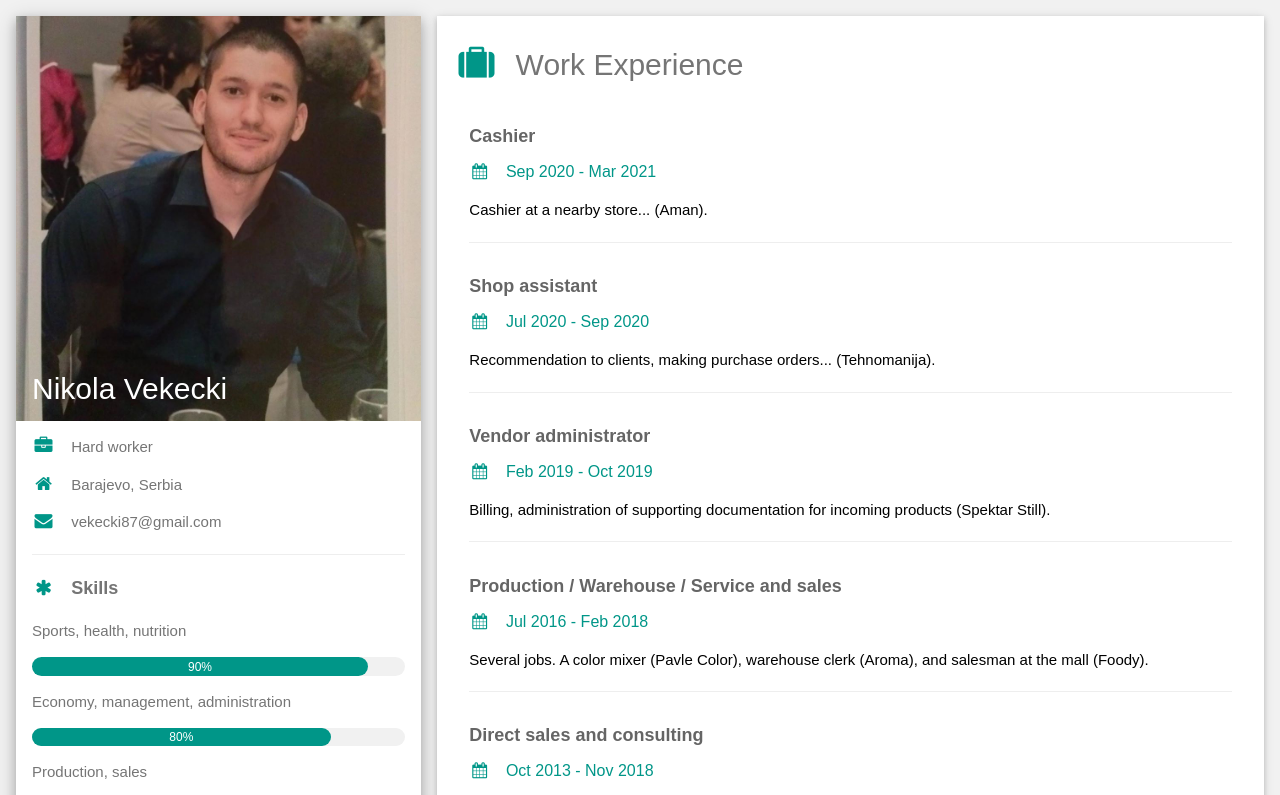
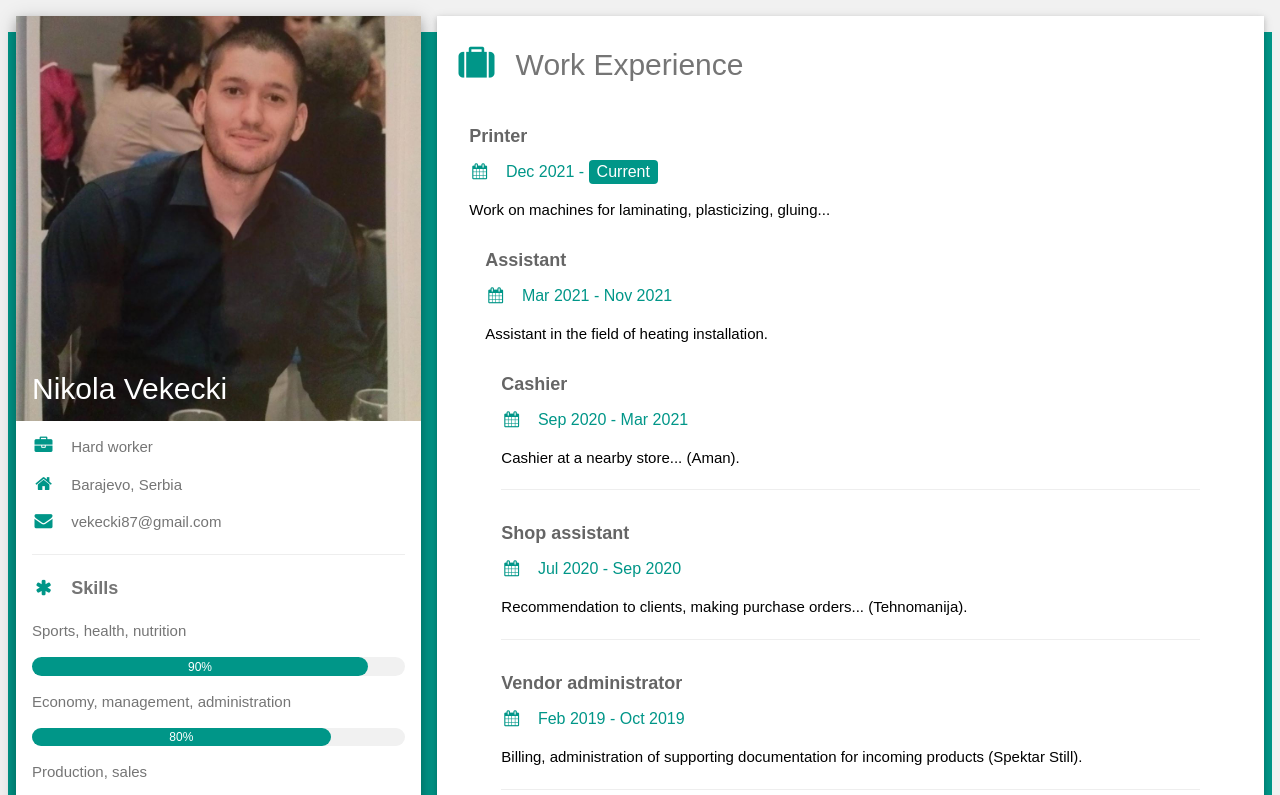
Before and after one commit to vekecki87/vekecki87.github.io, a plain HTML site: page index.html in a window 1280 px wide. Shown: the top 795 px of the page. Drawn offline with nearby package versions, Linux system fonts and the light colour scheme; a web font is replaced by a local one.

Commit message:
Update index.html

```diff
--- a/index.html
+++ b/index.html
@@ -75,6 +75,16 @@ html,body,h1,h2,h3,h4,h5,h6 {font-family: "cursive", sans-serif}
 
       <div class="w3-container w3-card w3-white w3-margin-bottom">
         <h2 class="w3-text-grey w3-padding-16"><i class="fa fa-suitcase fa-fw w3-margin-right w3-xxlarge w3-text-teal"></i>Work Experience</h2>
+        <div class="w3-container">
+          <h5 class="w3-opacity"><b>Printer</b></h5>
+          <h6 class="w3-text-teal"><i class="fa fa-calendar fa-fw w3-margin-right"></i>Dec 2021 - <span class="w3-tag w3-teal w3-round">Current</span></h6>
+         <!-- <span class="w3-tag w3-teal w3-round">Current</span> -->
+          <p>Work on machines for laminating, plasticizing, gluing...</p>
+        <div class="w3-container">
+          <h5 class="w3-opacity"><b>Assistant</b></h5>
+          <h6 class="w3-text-teal"><i class="fa fa-calendar fa-fw w3-margin-right"></i>Mar 2021 - Nov 2021</h6>
+         <!-- <span class="w3-tag w3-teal w3-round">Current</span> -->
+          <p>Assistant in the field of heating installation.</p>
         <div class="w3-container">
           <h5 class="w3-opacity"><b>Cashier</b></h5>
           <h6 class="w3-text-teal"><i class="fa fa-calendar fa-fw w3-margin-right"></i>Sep 2020 - Mar 2021</h6>
```
